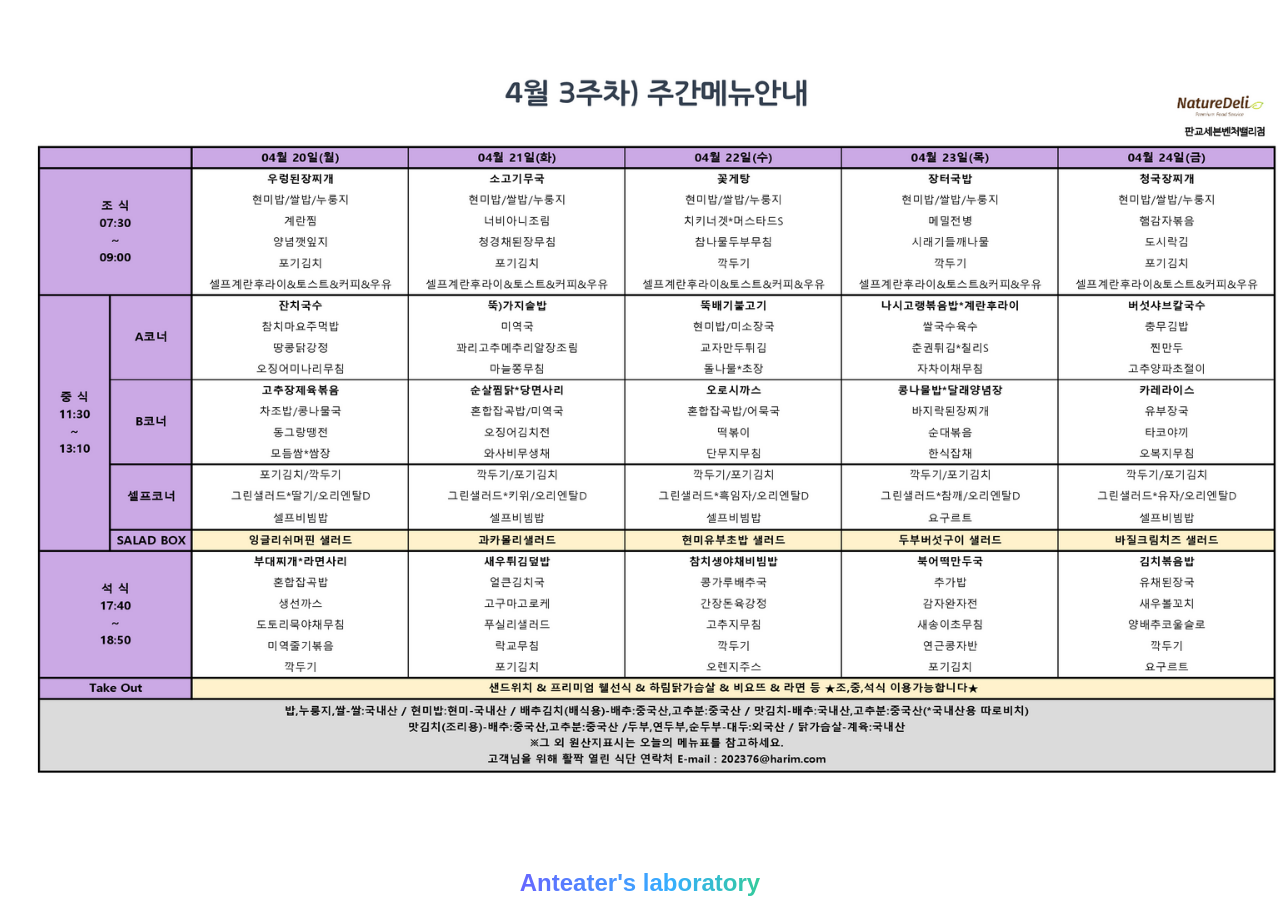
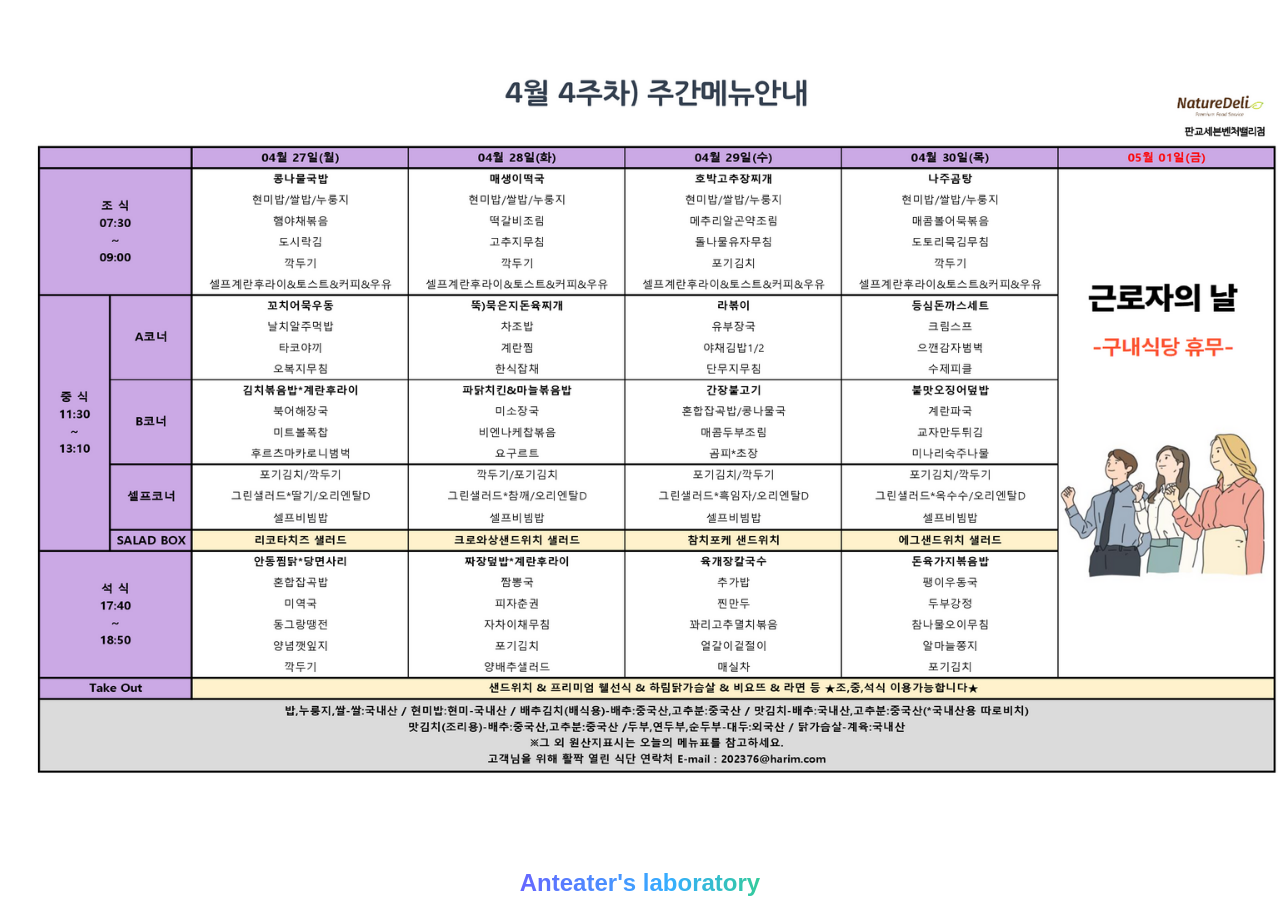
Before and after one commit to anteater333/we-work-for-food, a website: page index.html in a window 1280 px wide. Drawn offline with Linux system fonts and the light colour scheme.

Commit message:
menu update

```diff
--- a/index.html
+++ b/index.html
@@ -9,7 +9,7 @@
     <meta name="author" content="anteater333, a.k.a José" />
     <meta property="og:title" content="We Work For Food" />
     <meta property="og:description" content="판교세븐벤처밸리 식단표" />
-    <meta property="og:image" content="bob/thisWeekMenu.473679.png" />
+    <meta property="og:image" content="bob/thisWeekMenu.672528.png" />
     <meta
       property="og:url"
       content="https://blog.anteater-lab.link/we-work-for-food/"
@@ -18,7 +18,7 @@
     <meta name="twitter:card" content="summary_large_image" />
     <meta name="twitter:title" content="We Work For Food" />
     <meta name="twitter:description" content="판교세븐벤처밸리 식단표" />
-    <meta name="twitter:image" content="bob/thisWeekMenu.473679.png" />
+    <meta name="twitter:image" content="bob/thisWeekMenu.672528.png" />
     <meta
       name="twitter:url"
       content="https://blog.anteater-lab.link/we-work-for-food/"
@@ -27,7 +27,7 @@
   <body>
     <div style="display: flex; flex-direction: column">
       <a href="http://www.pvv.co.kr/bbs/index.php?code=bbs_menu01">
-        <img style="width: 100vw" src="bob/thisWeekMenu.473679.png" alt="menu"
+        <img style="width: 100vw" src="bob/thisWeekMenu.672528.png" alt="menu"
       /></a>
       <a
         style="
```
Also changed, not shown: bob/thisWeekMenu.473679.png (deleted), bob/thisWeekMenu.672528.png (added).
